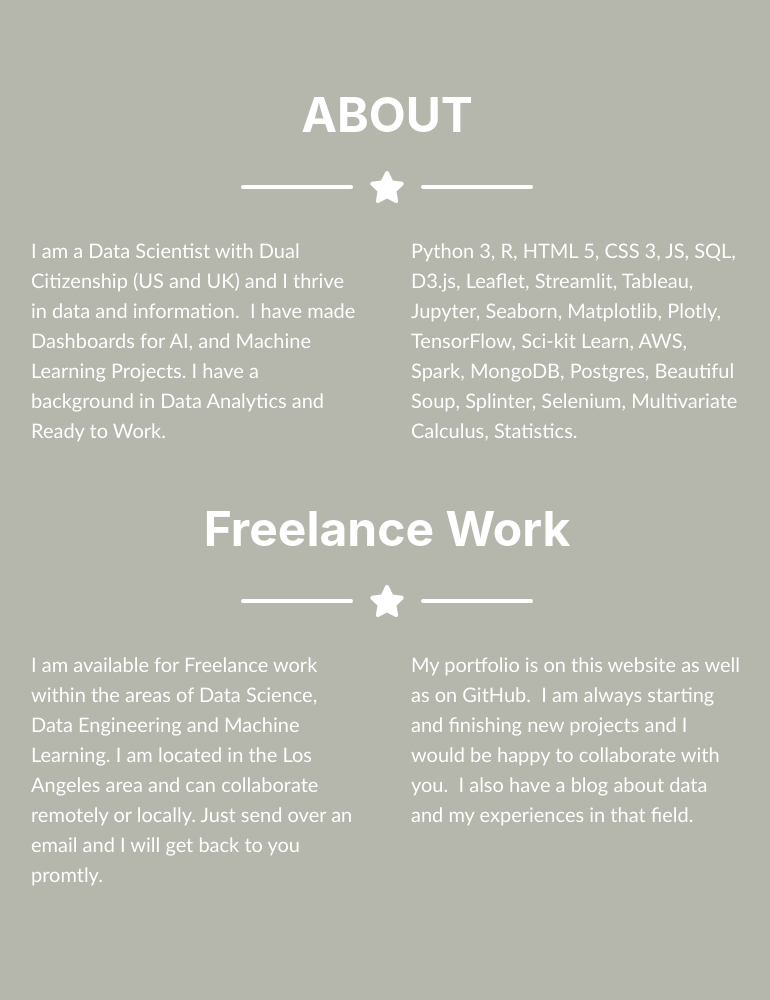
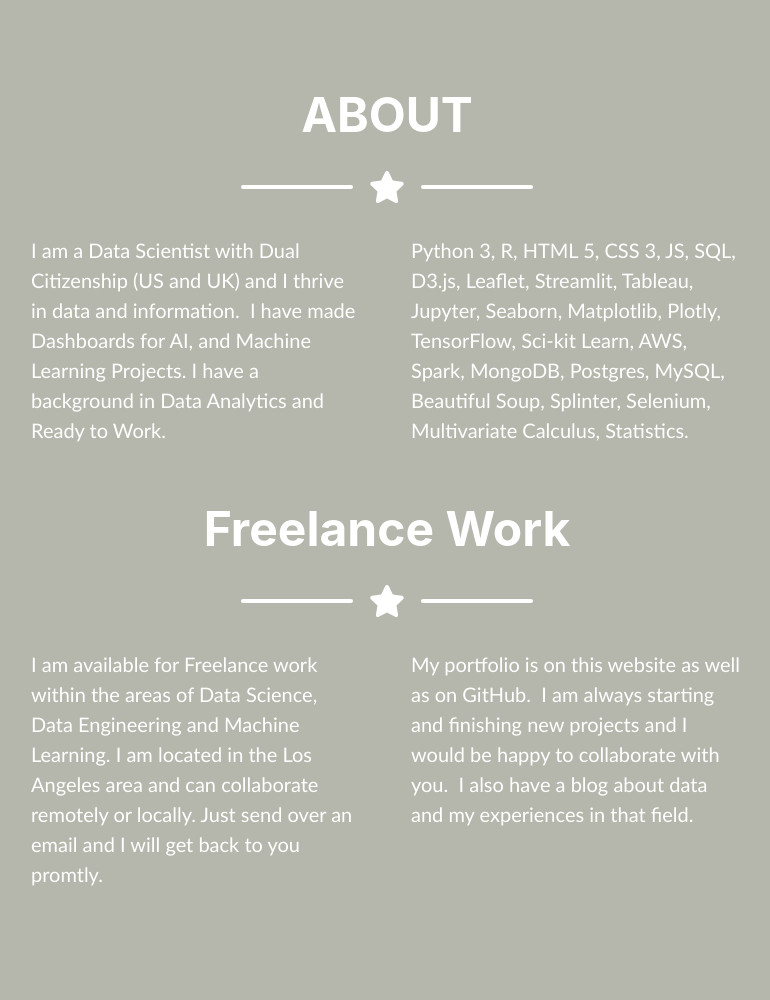
Before and after one commit to AymanSulaiman/Personal_Website, a Flask app: page / in a window 1280 px wide. Shown: the part 1448-2448 px from the top of the page, without its empty margins (253-1023 px from the left). Run offline with Flask 2, Linux system fonts and the light colour scheme; some libraries are stand-ins or nearby versions; some web fonts are replaced.

Commit message:
added skill

```diff
--- a/templates/index.html
+++ b/templates/index.html
@@ -196,7 +196,7 @@
                         <p class="pre-wrap lead">I am a Data Scientist with Dual Citizenship (US and UK) and I thrive in data and information.  I have made Dashboards for AI, and Machine Learning Projects. I have a background in Data Analytics and Ready to Work.</p>
                     </div>
                     <div class="col-lg-4 mr-auto">
-                        <p class="pre-wrap lead">Python 3, R, HTML 5, CSS 3, JS, SQL, D3.js, Leaflet, Streamlit, Tableau, Jupyter, Seaborn, Matplotlib, Plotly, TensorFlow, Sci-kit Learn, AWS, Spark, MongoDB, Postgres, Beautiful Soup, Splinter, Selenium, Multivariate Calculus, Statistics.</p>
+                        <p class="pre-wrap lead">Python 3, R, HTML 5, CSS 3, JS, SQL, D3.js, Leaflet, Streamlit, Tableau, Jupyter, Seaborn, Matplotlib, Plotly, TensorFlow, Sci-kit Learn, AWS, Spark, MongoDB, Postgres, MySQL, Beautiful Soup, Splinter, Selenium, Multivariate Calculus, Statistics.</p>
                     </div>
                 </div>
                 <br>
```
